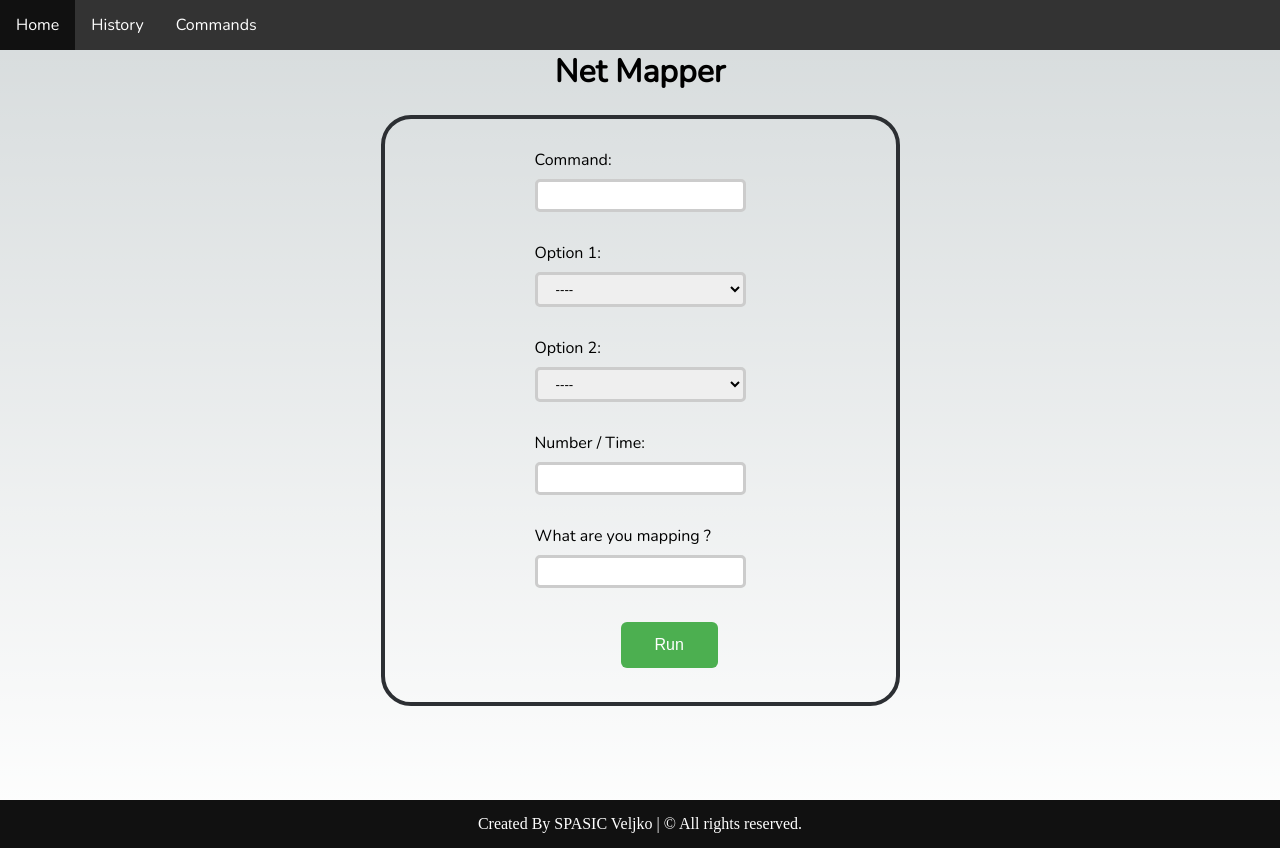
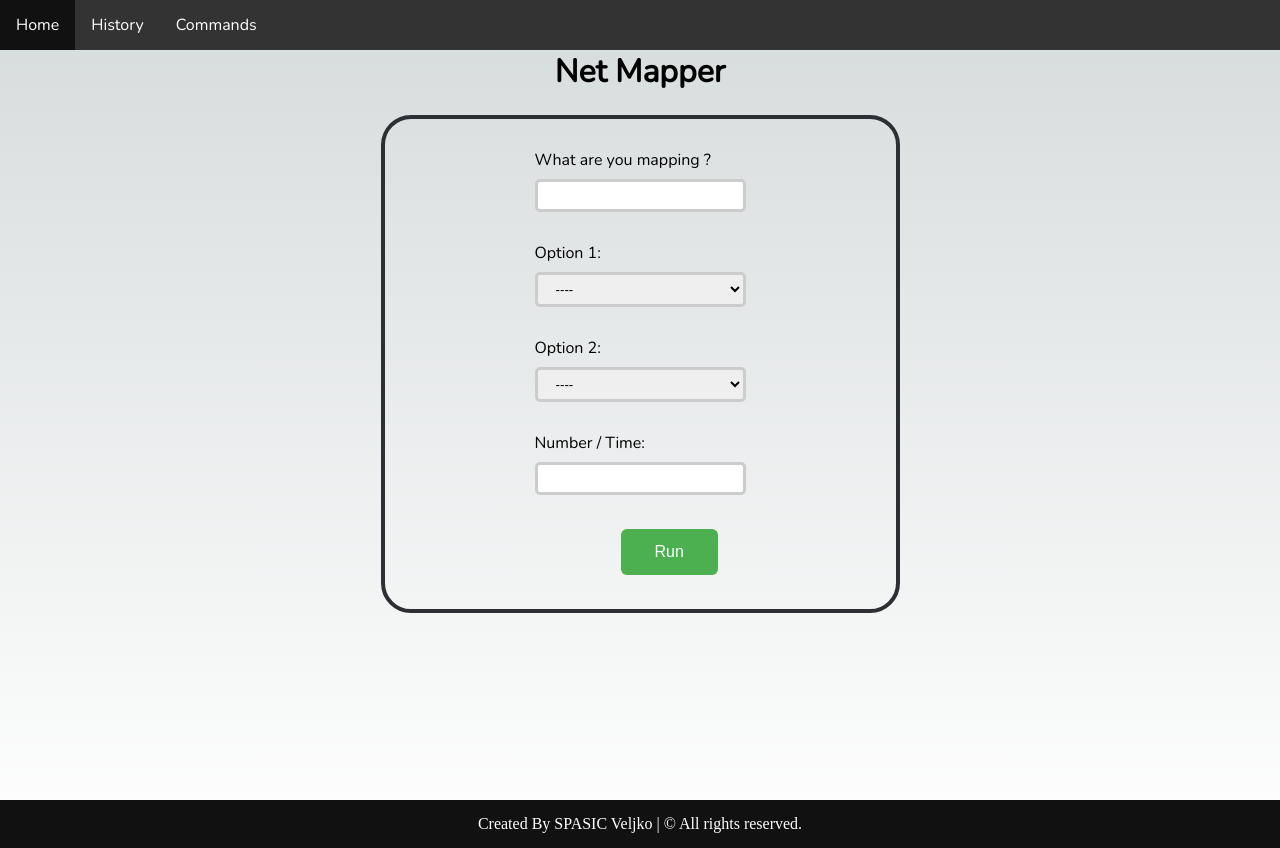
Before and after one commit to TheVSDev/netmapper, a Next.js app: page / in a window 1280 px wide. Built offline with nearby package versions, Linux system fonts and the light colour scheme.

Commit message:
updating form

```diff
--- a/src/web/components/Form.jsx
+++ b/src/web/components/Form.jsx
@@ -6,7 +6,7 @@ const Form = () => {
     return (
         <>
             <form className={styles.formContainer}>
-                <label>Command: </label>
+                <label>What are you mapping ? </label>
                 <br />
                 <input type="text" name="command" className={styles.formField} />
                 <br />
@@ -38,11 +38,6 @@ const Form = () => {
                 <br />
                 <br />
 
-                <label>What are you mapping ? </label>
-                <br />
-                <input type="text" name="command" className={styles.formField} />
-                <br />
-                <br />
 
                 <button className={styles.buttonRun}>Run</button>
             </form>
```
